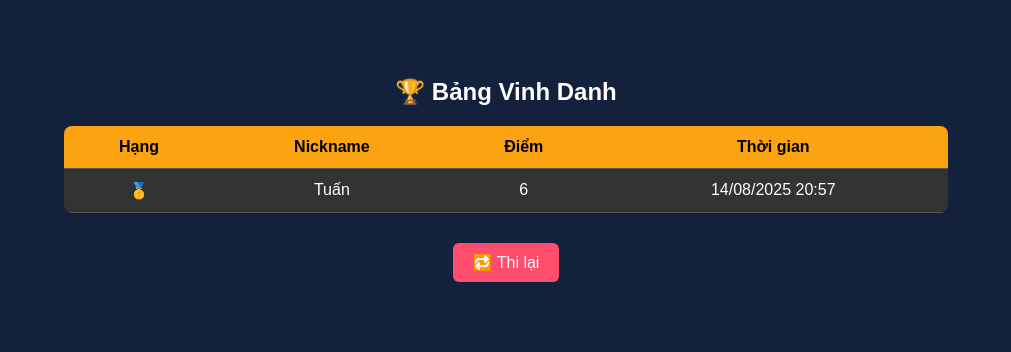
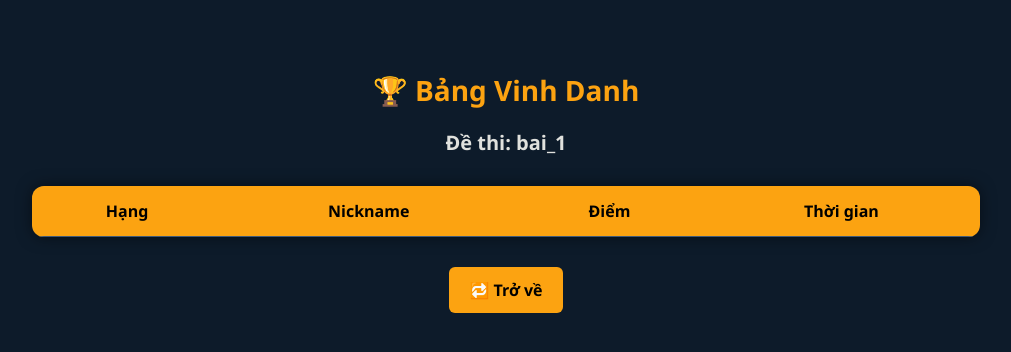
Before and after one commit to tuanminh7/chatbot_taman, a Flask app: page /leaderboard in a window 1280 px wide. Shown: the top 352 px of the page, without its empty margins (134-1145 px from the left). Run offline with Flask 3, Linux system fonts and the light colour scheme; lists and menus that the app fills with data are empty.

Commit message:
🚀 Push app.py và leaderboard.html

```diff
--- a/app.py
+++ b/app.py
@@ -828,41 +828,74 @@ def get_questions_quiz():
         random.shuffle(q["options"])
     return jsonify(questions[:20])
 
+# ✅ API nộp điểm theo từng bài
 @app.route("/submit_score", methods=["POST"])
 def submit_score():
     nickname = session.get("nickname")
+    bai = session.get("bai")  # ✅ lấy tên bài từ session
     score = request.json["score"]
+
     if not nickname:
         return jsonify({"status": "error", "message": "No nickname found"})
+    if not bai:
+        return jsonify({"status": "error", "message": "No bai found"})
+
     if not os.path.exists("scores.json"):
         with open("scores.json", "w", encoding="utf-8") as f:
             json.dump([], f)
+
     with open("scores.json", "r+", encoding="utf-8") as f:
         scores = json.load(f)
         now = datetime.now().strftime("%d/%m/%Y %H:%M")
-        existing = next((s for s in scores if s["nickname"] == nickname), None)
+
+        # ✅ tìm điểm cũ theo nickname và bài
+        existing = next((s for s in scores if s["nickname"] == nickname and s.get("bai") == bai), None)
+
         if existing:
             if score > existing["score"]:
                 existing["score"] = score
                 existing["time"] = now
         else:
-            scores.append({"nickname": nickname, "score": score, "time": now})
-        scores = sorted(scores, key=lambda x: x["score"], reverse=True)[:50]
+            scores.append({
+                "nickname": nickname,
+                "score": score,
+                "time": now,
+                "bai": bai  # ✅ lưu tên bài
+            })
+
+        # ✅ giữ lại tối đa 50 điểm cao nhất cho mỗi bài
+        filtered = [s for s in scores if s.get("bai") == bai]
+        top50 = sorted(filtered, key=lambda x: x["score"], reverse=True)[:50]
+
+        # ✅ giữ lại các bài khác + top50 của bài hiện tại
+        others = [s for s in scores if s.get("bai") != bai]
+        final_scores = others + top50
+
         f.seek(0)
-        json.dump(scores, f, ensure_ascii=False, indent=2)
+        json.dump(final_scores, f, ensure_ascii=False, indent=2)
         f.truncate()
+
     return jsonify({"status": "ok"})
 
+# ✅ Trang bảng xếp hạng
 @app.route("/leaderboard")
 def leaderboard():
+    bai = session.get("bai")  # ✅ lấy tên bài từ session
+
+    if not bai:
+        bai = "bai_1"  # hoặc gán mặc định nếu chưa có
+
     if not os.path.exists("scores.json"):
         top5 = []
     else:
         with open("scores.json", "r", encoding="utf-8") as f:
             scores = json.load(f)
-        top5 = sorted(scores, key=lambda x: x["score"], reverse=True)[:5]
-    return render_template("leaderboard.html", players=top5)
 
+        # ✅ lọc điểm theo bài
+        filtered = [s for s in scores if s.get("bai") == bai]
+        top5 = sorted(filtered, key=lambda x: x["score"], reverse=True)[:5]
+
+    return render_template("leaderboard.html", players=top5, bai=bai)
 
 @app.route("/get_questions")
 def get_questions():
--- a/templates/leaderboard.html
+++ b/templates/leaderboard.html
@@ -5,44 +5,79 @@
     <title>Bảng Vinh Danh</title>
     <style>
         body {
-            background-color: #14213d;
+            background-color: #0d1b2a;
             color: white;
-            font-family: Arial, sans-serif;
+            font-family: 'Segoe UI', Arial, sans-serif;
             text-align: center;
-            padding-top: 50px;
+            padding: 40px;
+        }
+        h2 {
+            font-size: 28px;
+            margin-bottom: 10px;
+            color: #fca311;
+        }
+        h3 {
+            font-size: 20px;
+            margin-bottom: 30px;
+            color: #e0e1dd;
         }
         table {
             margin: auto;
             border-collapse: collapse;
-            width: 70%;
-            background-color: #222;
-            border-radius: 8px;
+            width: 80%;
+            background-color: #1b263b;
+            border-radius: 12px;
             overflow: hidden;
+            box-shadow: 0 0 15px rgba(0,0,0,0.5);
         }
         th, td {
-            padding: 12px;
-            border-bottom: 1px solid #555;
+            padding: 14px;
+            border-bottom: 1px solid #415a77;
+            font-size: 16px;
         }
         th {
             background-color: #fca311;
             color: black;
+            font-weight: bold;
         }
-        tr:nth-child(even) {
-            background-color: #333;
+        tr {
+            transition: background-color 0.3s ease;
+        }
+        tr:hover {
+            background-color: rgba(252, 163, 17, 0.2);
+        }
+        tr.top1 {
+            background-color: rgba(255, 215, 0, 0.15);
+        }
+        tr.top2 {
+            background-color: rgba(192, 192, 192, 0.15);
+        }
+        tr.top3 {
+            background-color: rgba(205, 127, 50, 0.15);
+        }
+        td.rank {
+            font-size: 20px;
         }
         a {
             display: inline-block;
             margin-top: 30px;
-            padding: 10px 20px;
-            background-color: #ff4d6d;
-            color: white;
+            padding: 12px 20px;
+            background-color: #fca311;
+            color: black;
             text-decoration: none;
             border-radius: 6px;
+            font-weight: bold;
+            transition: background-color 0.3s;
+        }
+        a:hover {
+            background-color: #ffb347;
         }
     </style>
 </head>
 <body>
     <h2>🏆 Bảng Vinh Danh</h2>
+    <h3>Đề thi: {{ bai }}</h3>
+
     <table>
         <tr>
             <th>Hạng</th>
@@ -51,8 +86,8 @@
             <th>Thời gian</th>
         </tr>
         {% for player in players %}
-        <tr>
-            <td>
+        <tr class="{% if loop.index == 1 %}top1{% elif loop.index == 2 %}top2{% elif loop.index == 3 %}top3{% endif %}">
+            <td class="rank">
                 {% if loop.index == 1 %}
                     🥇
                 {% elif loop.index == 2 %}
@@ -69,6 +104,7 @@
         </tr>
         {% endfor %}
     </table>
-    <a href="/">🔁 Thi lại</a>
+
+    <a href="/">🔁 Trở về</a>
 </body>
 </html>
```
